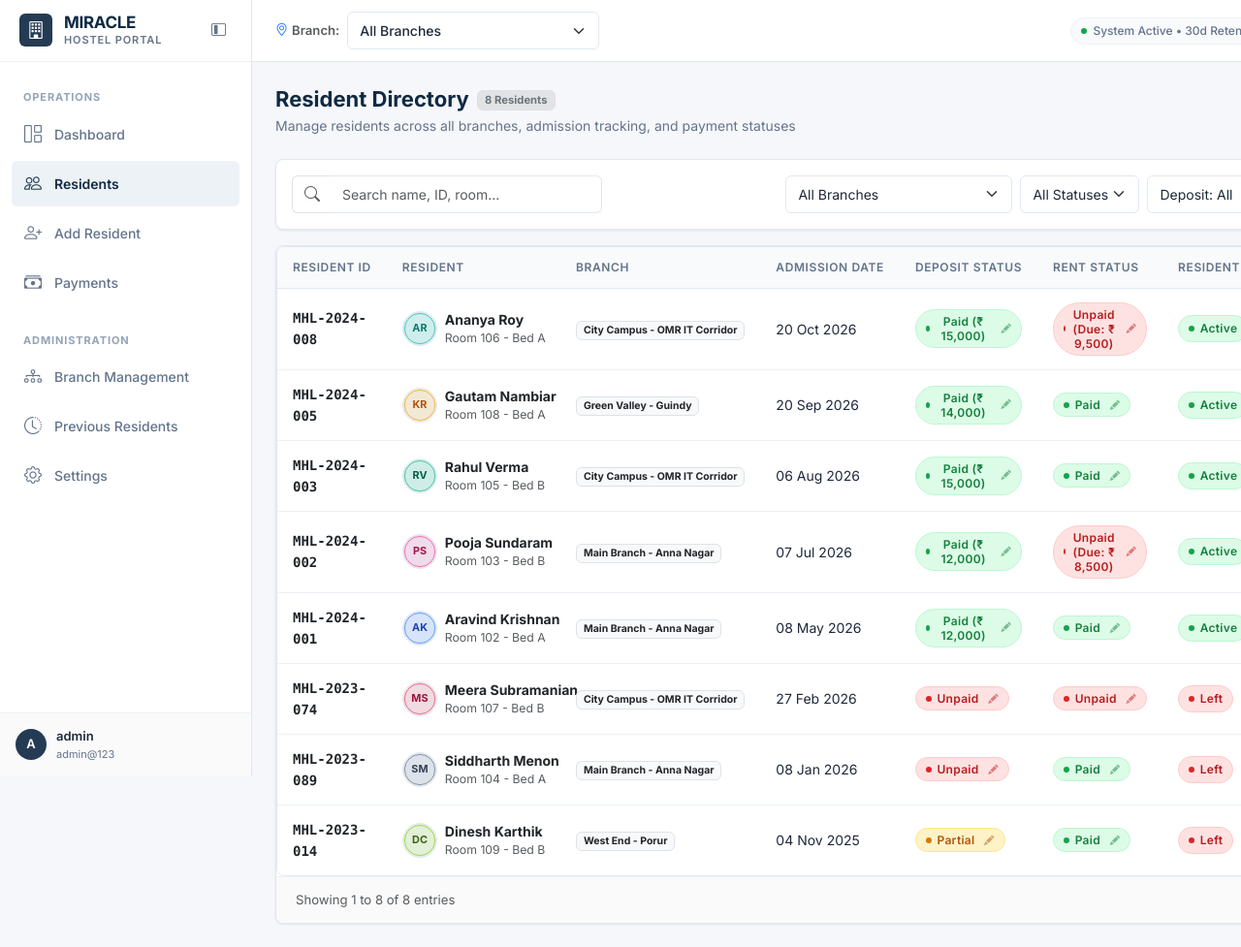
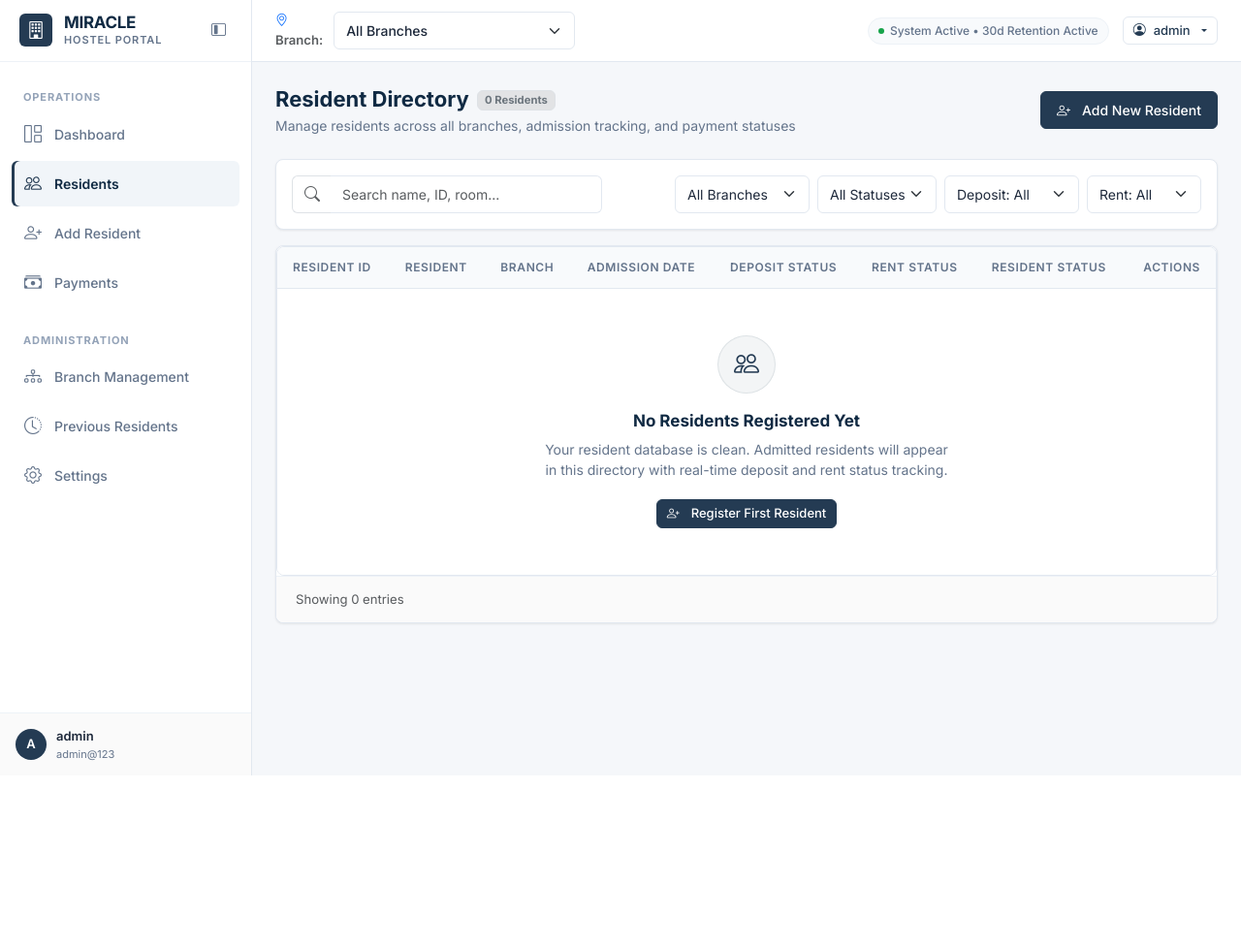
Before and after one commit to mohammedtk611/Miracle-Hostel, a Flask app: page /residents in a window 1280 px wide. Shown: the whole page at 97% size. After the commit the page ends 800 px from the top, so only its background shows below. Run offline with Flask 3, Linux system fonts and the light colour scheme; a user stored in the database is signed in; some libraries are stand-ins or nearby versions.

Commit message:
feat(ui, data): purge dummy resident data, add modern empty states, and enhance portal UI polish

```diff
--- a/app/static/css/dashboard.css
+++ b/app/static/css/dashboard.css
@@ -130,6 +130,7 @@
   font-size: 0.875rem;
   text-decoration: none;
   transition: all 0.15s ease-in-out;
+  position: relative;
 }
 
 .nav-link-portal i,
@@ -151,9 +152,10 @@
 }
 
 .nav-link-portal.active {
-  background-color: #EDF2F7;
+  background-color: #F1F5F9;
   color: var(--color-primary-dark);
   font-weight: 600;
+  box-shadow: inset 3px 0 0 var(--color-primary);
 }
 
 .nav-link-portal.active i {
@@ -332,6 +334,13 @@
   display: flex;
   flex-direction: column;
   justify-content: space-between;
+  transition: transform 0.18s cubic-bezier(0.16, 1, 0.3, 1), box-shadow 0.18s cubic-bezier(0.16, 1, 0.3, 1), border-color 0.15s ease;
+}
+
+.stat-card:hover {
+  transform: translateY(-2px);
+  box-shadow: 0 4px 12px rgba(0, 0, 0, 0.05);
+  border-color: #CBD5E1;
 }
 
 .stat-card::before {
--- a/app/static/css/style.css
+++ b/app/static/css/style.css
@@ -91,11 +91,50 @@ a:hover {
   border: 1px solid var(--color-border);
   border-radius: var(--radius-md);
   box-shadow: var(--shadow-subtle);
-  transition: border-color 0.15s ease-in-out;
+  transition: border-color 0.15s ease-in-out, box-shadow 0.15s ease-in-out;
 }
 
 .card-portal:hover {
   border-color: #CBD5E1;
+}
+
+/* Reusable Modern Empty State */
+.portal-empty-state {
+  text-align: center;
+  padding: 3.25rem 1.5rem;
+  display: flex;
+  flex-direction: column;
+  align-items: center;
+  justify-content: center;
+}
+
+.empty-state-icon-circle {
+  width: 60px;
+  height: 60px;
+  border-radius: 50%;
+  background: rgba(36, 59, 83, 0.05);
+  color: var(--color-primary);
+  display: flex;
+  align-items: center;
+  justify-content: center;
+  font-size: 1.625rem;
+  margin-bottom: 1rem;
+  border: 1px solid rgba(36, 59, 83, 0.1);
+}
+
+.empty-state-title {
+  font-size: 1.0625rem;
+  font-weight: 700;
+  color: var(--color-primary-dark);
+  margin-bottom: 0.375rem;
+}
+
+.empty-state-desc {
+  font-size: 0.875rem;
+  color: var(--color-text-muted);
+  max-width: 420px;
+  margin-bottom: 1.25rem;
+  line-height: 1.5;
 }
 
 .card-portal-header {
--- a/app/templates/residents/index.html
+++ b/app/templates/residents/index.html
@@ -290,14 +290,30 @@
             </tr>
           {% else %}
             <tr>
-              <td colspan="8" class="text-center py-5 text-muted">
-                <i class="bi bi-person-x fs-1 d-block mb-2 text-secondary"></i>
-                No residents found matching your active filter criteria.
-                <div class="mt-2">
-                  <a href="{{ url_for('residents.index') }}" class="btn btn-sm btn-outline-primary">
-                    Clear All Filters
-                  </a>
-                </div>
+              <td colspan="8" class="p-0 border-0">
+                {% if search_query or selected_branch != 'all' or selected_status != 'ALL' or selected_deposit_status != 'ALL' or selected_rent_status != 'ALL' %}
+                  <div class="portal-empty-state py-5">
+                    <div class="empty-state-icon-circle">
+                      <i class="bi bi-funnel"></i>
+                    </div>
+                    <div class="empty-state-title">No Matching Residents</div>
+                    <div class="empty-state-desc">No residents matched your active filter or search keywords.</div>
+                    <a href="{{ url_for('residents.index') }}" class="btn btn-outline-primary btn-sm">
+                      <i class="bi bi-x-circle me-1"></i> Clear All Filters
+                    </a>
+                  </div>
+                {% else %}
+                  <div class="portal-empty-state py-5">
+                    <div class="empty-state-icon-circle">
+                      <i class="bi bi-people"></i>
+                    </div>
+                    <div class="empty-state-title">No Residents Registered Yet</div>
+                    <div class="empty-state-desc">Your resident database is clean. Admitted residents will appear in this directory with real-time deposit and rent status tracking.</div>
+                    <a href="{{ url_for('residents.add') }}" class="btn btn-primary btn-sm">
+                      <i class="bi bi-person-plus me-1"></i> Register First Resident
+                    </a>
+                  </div>
+                {% endif %}
               </td>
             </tr>
           {% endfor %}
--- a/run.py
+++ b/run.py
@@ -17,7 +17,7 @@ from app.extensions import db
 from app.models import Admin, Branch
 from app.models.audit_log import AuditAction
 from app.services.audit_service import AuditService
-from app.services.seed_service import seed_database_sample_data
+from app.services.seed_service import seed_database_sample_data, seed_default_branches, clear_all_resident_and_dummy_data
 from app.services.migration_service import MigrationService
 
 app = create_app(os.environ.get('FLASK_ENV', 'development'))
@@ -116,7 +116,7 @@ def run_server():
             if not Admin.query.first():
                 seed_or_create_admin()
             if not Branch.query.first():
-                seed_database_sample_data()
+                seed_default_branches()
 
     requested_port = int(os.environ.get('PORT', 5000))
     host = '0.0.0.0'
@@ -159,6 +159,13 @@ def init_db(seed):
             print("[Miracle Hostel] Database initialized safely without sample demonstration data.")
 
 
+@app.cli.command("clear-data")
+def clear_data_cli():
+    """Clear all resident profiles, payments, and dummy data while preserving admin & branches."""
+    with app.app_context():
+        clear_all_resident_and_dummy_data()
+
+
 @app.cli.command("seed-db")
 def seed_db():
     """CLI command to explicitly seed sample branches, residents, and payments (development only)."""
@@ -192,6 +199,9 @@ if __name__ == '__main__':
                 print("[Miracle Hostel] Database initialized and sample demonstration data seeded.")
             else:
                 print("[Miracle Hostel] Database initialized safely without sample demonstration data.")
+    elif args and args[0] in ('clear-data', 'clear-resident-data'):
+        with app.app_context():
+            clear_all_resident_and_dummy_data()
     elif args and args[0] == 'seed-db':
         with app.app_context():
             db.create_all()
```
Also changed, not shown: app/services/seed_service.py (+71 -4 lines), app/templates/branches/index.html (+11 -3 lines), app/templates/dashboard/index.html (+28 -4 lines), app/templates/payments/index.html (+11 -3 lines), app/templates/residents/previous.html (+11 -3 lines), app/templates/residents/profile.html (+11 -2 lines), main.py (line endings or trailing spaces).
